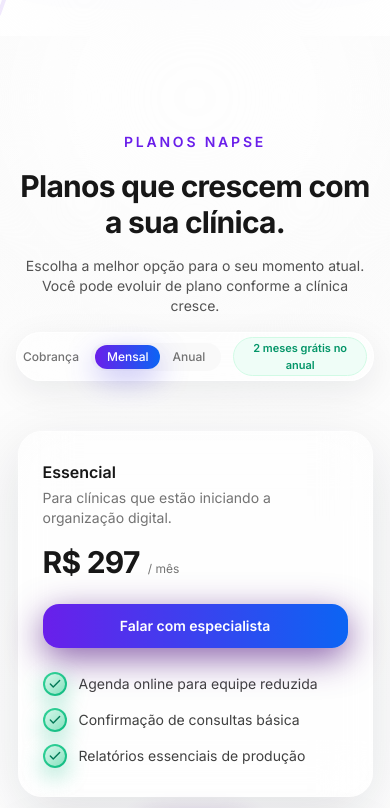
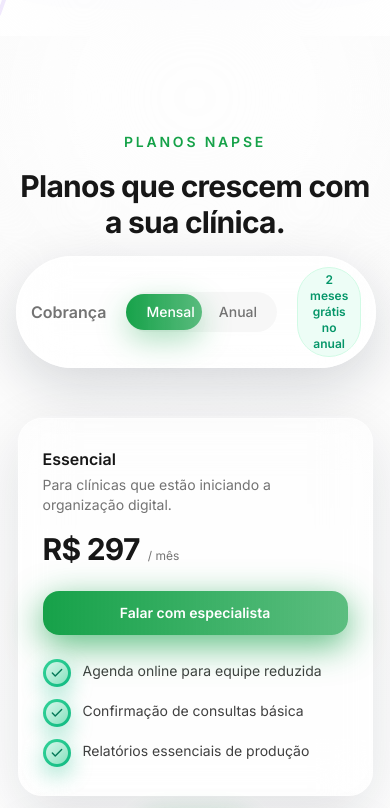
Before and after one commit to KairusAI/site_napse, a React (Vite) app: page / in a window 390 px wide. Shown: the part 6978-7786 px from the top of the page. Built offline with nearby package versions, Linux system fonts and the light colour scheme; the HTML template or start-up script is replaced by a standard one.

Commit message:
Refactor Header and PricingSection components; update navigation items, improve scroll behavior, and enhance styling for better user experience.

```diff
--- a/src/components/layout/Header.tsx
+++ b/src/components/layout/Header.tsx
@@ -1,18 +1,51 @@
 import { useEffect, useState } from 'react'
 import { motion } from 'framer-motion'
-import { Home, LineChart, PhoneCall } from 'lucide-react'
+import { LineChart, Plug, Headphones, BadgeDollarSign } from 'lucide-react'
 
 const navItems = [
-  { id: 'hero', label: 'Início', href: '#hero', Icon: Home },
   { id: 'ecossistema', label: 'Ecossistema', href: '#ecossistema', Icon: LineChart },
-  { id: 'contato', label: 'Contato', href: '#contato', Icon: PhoneCall },
+  { id: 'integracoes', label: 'Integrações', href: '#integracoes', Icon: Plug },
+  { id: 'suporte', label: 'Suporte', href: '#suporte', Icon: Headphones },
+  { id: 'planos', label: 'Planos', href: '#planos', Icon: BadgeDollarSign },
 ] as const
 
 type NavItemId = (typeof navItems)[number]['id']
 
 export function Header() {
-  const [activeId, setActiveId] = useState<NavItemId>('hero')
+  const [activeId, setActiveId] = useState<NavItemId>('ecossistema')
   const [isScrolled, setIsScrolled] = useState(false)
+
+  const scrollToHero = () => {
+    const element = document.getElementById('hero')
+    if (!element) return
+
+    const headerOffset = 72
+    const elementPosition = element.getBoundingClientRect().top + window.scrollY
+    const offsetPosition = elementPosition - headerOffset
+
+    window.scrollTo({
+      top: offsetPosition,
+      behavior: 'smooth',
+    })
+  }
+
+  const handleNavClick = (event: React.MouseEvent<HTMLAnchorElement>, id: NavItemId, href: string) => {
+    event.preventDefault()
+    setActiveId(id)
+
+    const targetId = href.replace('#', '')
+    const element = document.getElementById(targetId)
+    if (!element) return
+
+    const headerOffset = 72
+    const elementPosition = element.getBoundingClientRect().top + window.scrollY
+    const offsetPosition = elementPosition - headerOffset
+
+    window.scrollTo({
+      top: offsetPosition,
+      behavior: 'smooth',
+    })
+  }
 
   useEffect(() => {
     const handleScroll = () => {
@@ -30,6 +63,10 @@
       <div className="max-w-6xl mx-auto px-4 sm:px-6 h-16 flex items-center justify-between gap-4">
         <motion.a
           href="#hero"
+          onClick={(event) => {
+            event.preventDefault()
+            scrollToHero()
+          }}
           className="flex items-center shrink-0"
           initial={{ opacity: 0, x: -8 }}
           animate={isScrolled ? { opacity: 0, x: -8 } : { opacity: 1, x: 0 }}
@@ -49,7 +86,9 @@
               initial={false}
               animate={isScrolled ? { width: 'auto', opacity: 1, marginRight: 6 } : { width: 0, opacity: 0, marginRight: 0 }}
               transition={{ duration: 0.35, ease: [0.22, 1, 0.36, 1] }}
-              className="overflow-hidden flex items-center"
+              className="overflow-hidden flex items-center cursor-pointer"
+              onClick={scrollToHero}
+              aria-label="Voltar para o início"
             >
               <img
                 src="/assets/NAPSE-LogotipoPadrao.svg"
@@ -73,7 +112,7 @@
                   )}
                   <a
                     href={item.href}
-                    onClick={() => setActiveId(item.id)}
+                    onClick={(event) => handleNavClick(event, item.id, item.href)}
                     className={`relative z-10 flex items-center gap-1.5 px-4 py-2 text-xs sm:text-sm font-medium transition-colors duration-200 ${
                       isActive ? 'text-white' : 'text-neutral-600 hover:text-neutral-900'
                     }`}
--- a/src/components/sections/PricingSection.tsx
+++ b/src/components/sections/PricingSection.tsx
@@ -98,15 +98,15 @@
   const isYearly = billing === 'yearly'
 
   return (
-    <div className="inline-flex items-center gap-3 rounded-full bg-white/60 border border-white/80 px-1.5 py-1 shadow-[0_10px_35px_rgba(15,23,42,0.08)] backdrop-blur-xl">
-      <span className="text-xs font-medium text-neutral-500">Cobrança</span>
+    <div className="inline-flex items-center gap-5 rounded-full bg-white/80 border border-white/90 px-3.5 py-2.5 shadow-[0_18px_55px_rgba(15,23,42,0.16)] backdrop-blur-xl">
+      <span className="text-base font-semibold text-neutral-500">Cobrança</span>
       <button
         type="button"
-        className="relative inline-flex items-center rounded-full bg-neutral-100/60 px-1 py-1 text-xs font-medium"
+        className="relative inline-flex items-center rounded-full bg-neutral-100/80 px-2 py-2 text-sm font-medium"
         aria-label="Alternar entre mensal e anual"
       >
         <motion.div
-          className="absolute top-0.5 bottom-0.5 w-1/2 rounded-full bg-gradient-to-r from-nat-purple to-nat-blue shadow-[0_10px_30px_rgba(79,70,229,0.35)]"
+          className="absolute top-0.5 bottom-0.5 left-0 w-1/2 rounded-full bg-gradient-to-r from-nat-green to-nat-green/70 shadow-[0_10px_30px_rgba(22,163,74,0.35)]"
           initial={false}
           animate={{ x: isYearly ? '100%' : '0%' }}
           transition={{ type: 'spring', stiffness: 300, damping: 26 }}
@@ -128,7 +128,7 @@
           Anual
         </span>
       </button>
-      <span className="text-[11px] font-semibold text-emerald-600 bg-emerald-50/80 border border-emerald-100 rounded-full px-2 py-0.5">
+      <span className="text-xs sm:text-sm font-semibold text-emerald-600 bg-emerald-50/90 border border-emerald-100 rounded-full px-3 py-1">
         2 meses grátis no anual
       </span>
     </div>
@@ -137,8 +137,8 @@
 
 function CheckBadge() {
   return (
-    <div className="relative inline-flex h-6 w-6 items-center justify-center rounded-full bg-gradient-to-br from-emerald-400 to-emerald-500 shadow-[0_8px_22px_rgba(16,185,129,0.4)]">
-      <div className="absolute inset-[2px] rounded-full bg-gradient-to-br from-white/80 to-emerald-100/60" />
+    <div className="relative inline-flex h-7 w-7 shrink-0 items-center justify-center rounded-full bg-gradient-to-br from-emerald-400 to-emerald-500 shadow-[0_8px_22px_rgba(16,185,129,0.4)]">
+      <div className="absolute inset-[3px] rounded-full bg-gradient-to-br from-white/80 to-emerald-100/60" />
       <Check className="relative z-10 h-3.5 w-3.5 text-emerald-700" strokeWidth={2.4} />
     </div>
   )
@@ -159,7 +159,7 @@
       className="relative bg-gradient-to-b from-neutral-50 via-white to-neutral-50 px-4 py-24 sm:py-28 lg:py-32"
     >
       {/* Glow de fundo suave */}
-      <div className="pointer-events-none absolute inset-x-0 top-[-8rem] mx-auto h-[380px] max-w-4xl rounded-full bg-gradient-to-b from-nat-purple/12 via-nat-blue/6 to-transparent blur-3xl" />
+      <div className="pointer-events-none absolute inset-x-0 top-[-8rem] mx-auto h-[380px] max-w-4xl rounded-full bg-gradient-to-b from-nat-green/14 via-nat-green/6 to-transparent blur-3xl" />
 
       <div className="relative mx-auto max-w-5xl lg:max-w-6xl">
         <motion.div
@@ -168,16 +168,13 @@
           animate={isInView ? { opacity: 1, y: 0 } : { opacity: 0, y: 24 }}
           transition={{ duration: 0.7, ease: [0.22, 1, 0.36, 1] }}
         >
-          <p className="text-sm font-semibold uppercase tracking-[0.2em] text-nat-purple mb-1">
+          <p className="text-sm font-semibold uppercase tracking-[0.2em] text-nat-green mb-1">
             Planos NAPSE
           </p>
           <h2 className="text-3xl sm:text-4xl lg:text-5xl font-bold tracking-tight text-neutral-900">
             Planos que crescem com a sua clínica.
           </h2>
-          <p className="text-sm sm:text-base text-neutral-600 max-w-2xl mx-auto">
-            Escolha a melhor opção para o seu momento atual. Você pode evoluir de plano conforme a clínica cresce.
-          </p>
-          <div className="mt-4">
+          <div className="mt-6">
             <BillingToggle billing={billing} onChange={setBilling} />
           </div>
         </motion.div>
@@ -208,7 +205,7 @@
                 >
                   {isHighlight && (
                     <div className="absolute -top-4 left-1/2 -translate-x-1/2">
-                      <div className="inline-flex items-center rounded-full bg-gradient-to-r from-nat-purple to-nat-blue px-3 py-1 text-[11px] font-semibold text-white shadow-[0_12px_30px_rgba(88,28,135,0.45)]">
+                      <div className="inline-flex items-center rounded-full bg-gradient-to-r from-nat-green to-nat-green/70 px-3 py-1 text-[11px] font-semibold text-white shadow-[0_12px_30px_rgba(22,163,74,0.45)]">
                         Mais escolhido
                       </div>
                     </div>
@@ -234,7 +231,7 @@
 
                   <button
                     type="button"
-                    className="relative mt-auto inline-flex w-full items-center justify-center rounded-2xl bg-gradient-to-r from-nat-purple to-nat-blue px-4 py-3 text-sm font-semibold text-white shadow-[0_10px_35px_rgba(88,28,135,0.7)] transition-transform duration-200 hover:-translate-y-0.5 focus:outline-none focus-visible:ring-2 focus-visible:ring-nat-purple focus-visible:ring-offset-2 focus-visible:ring-offset-transparent"
+                    className="relative mt-auto inline-flex w-full items-center justify-center rounded-2xl bg-gradient-to-r from-nat-green to-nat-green/70 px-4 py-3 text-sm font-semibold text-white shadow-[0_10px_35px_rgba(22,163,74,0.7)] transition-transform duration-200 hover:-translate-y-0.5 focus:outline-none focus-visible:ring-2 focus-visible:ring-nat-green focus-visible:ring-offset-2 focus-visible:ring-offset-transparent"
                   >
                     <span className="relative z-10">
                       Falar com especialista
@@ -257,7 +254,7 @@
                 return (
                   <div
                     key={plan.id}
-                    className="relative rounded-[1.9rem] bg-gradient-to-br from-nat-purple/55 via-nat-blue/55 to-nat-purple/70 p-[1.5px]"
+                    className="relative rounded-[1.9rem] bg-gradient-to-br from-nat-green/40 via-nat-green/20 to-nat-green/50 p-[1.5px]"
                   >
                     {cardInner}
                   </div>
```
